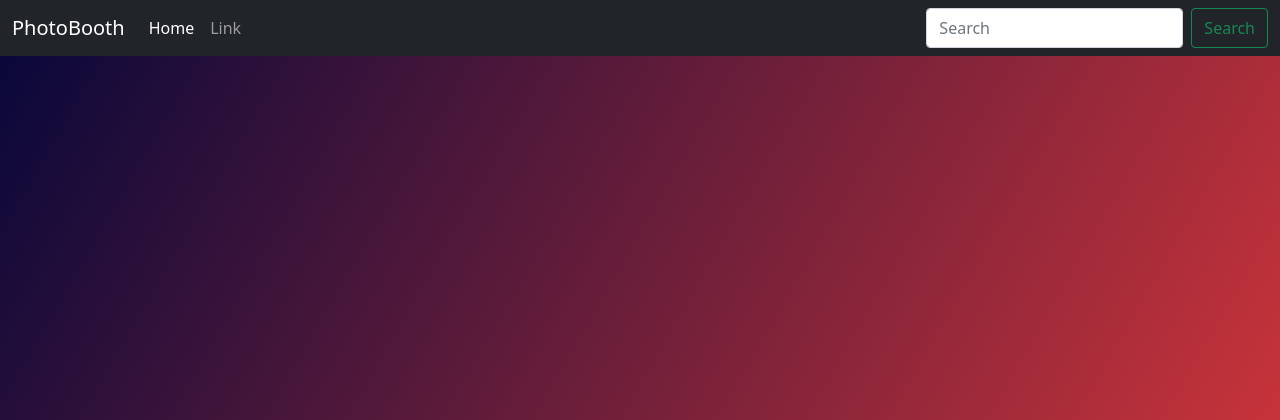
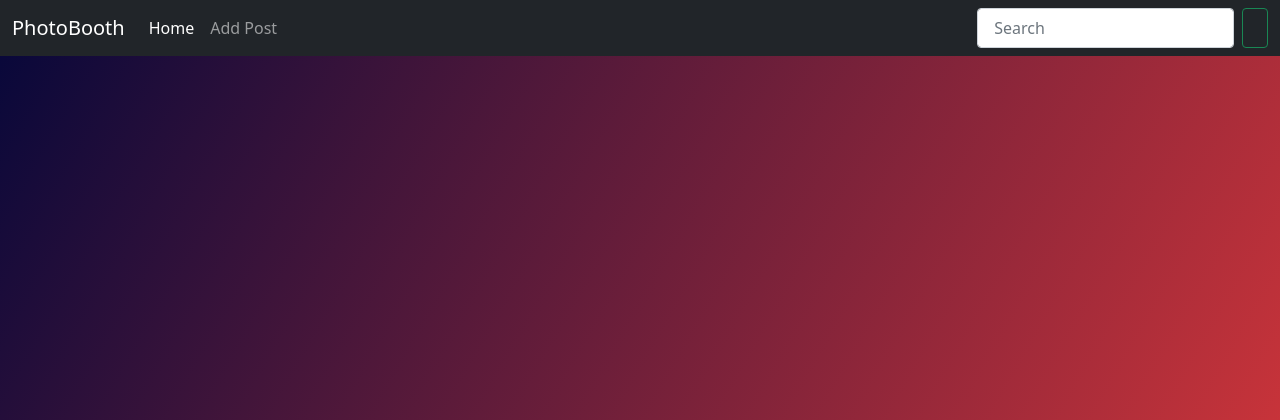
Before and after one commit to AdnanK1/photobooth, a Django app: page / in a window 1280 px wide. Shown: the top 420 px of the page. Run offline with Django 4.2, Linux system fonts and the light colour scheme; some libraries are stand-ins or nearby versions.

Commit message:
Templates:Added Icons to the navbar

```diff
--- a/base/templates/navbar.html
+++ b/base/templates/navbar.html
@@ -7,15 +7,15 @@
       <div class="collapse navbar-collapse" id="navbarSupportedContent">
         <ul class="navbar-nav me-auto mb-2 mb-lg-0">
           <li class="nav-item">
-            <a class="nav-link active" aria-current="page" href="#">Home</a>
+            <a class="nav-link active" aria-current="page" href="#"><i class="fa-solid fa-house-user"></i> Home</a>
           </li>
           <li class="nav-item">
-            <a class="nav-link" href="#">Link</a>
+            <a class="nav-link" href="#"><i class="fa-solid fa-square-plus"></i> Add Post</a>
           </li>
         </ul>
         <form class="d-flex">
-          <input class="form-control me-2" type="search" placeholder="Search" aria-label="Search">
-          <button class="btn btn-outline-success" type="submit">Search</button>
+          <input class="form-control me-2" type="search" placeholder=" Search" aria-label="Search">
+          <button class="btn btn-outline-success" type="submit"><i class="fa-solid fa-magnifying-glass"></i></button>
         </form>
       </div>
     </div>
```
